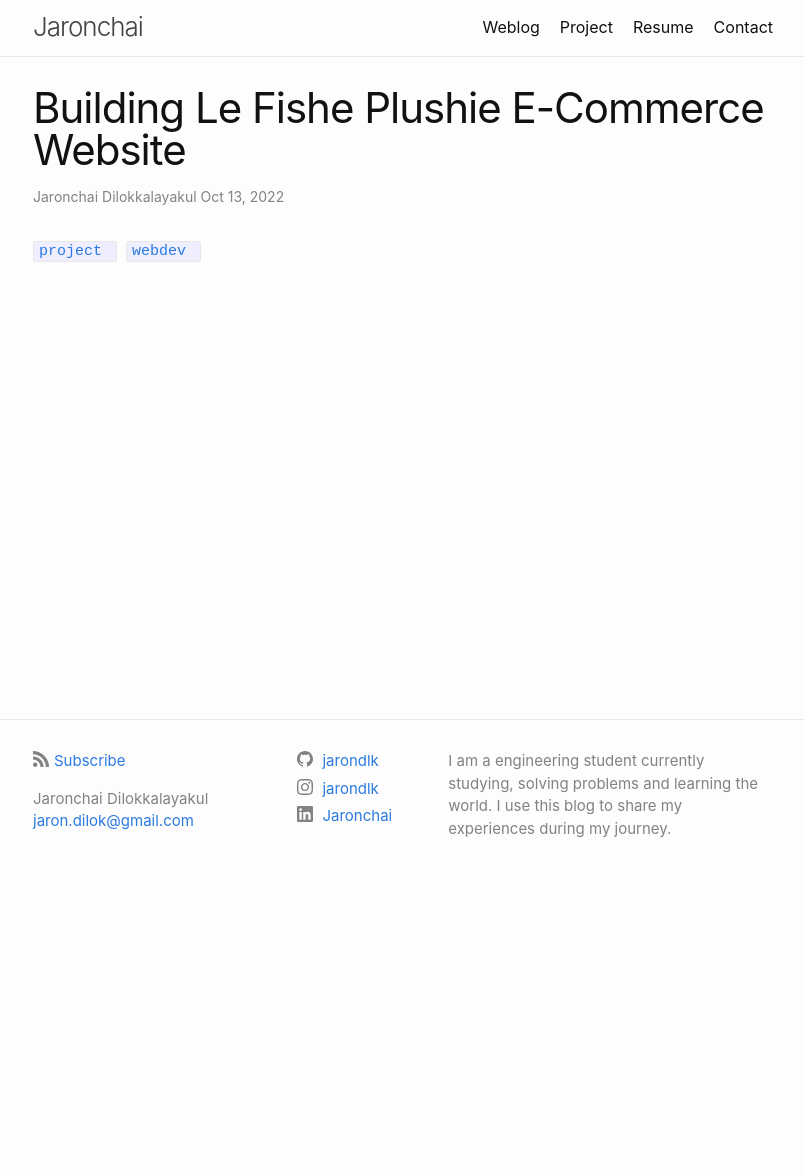
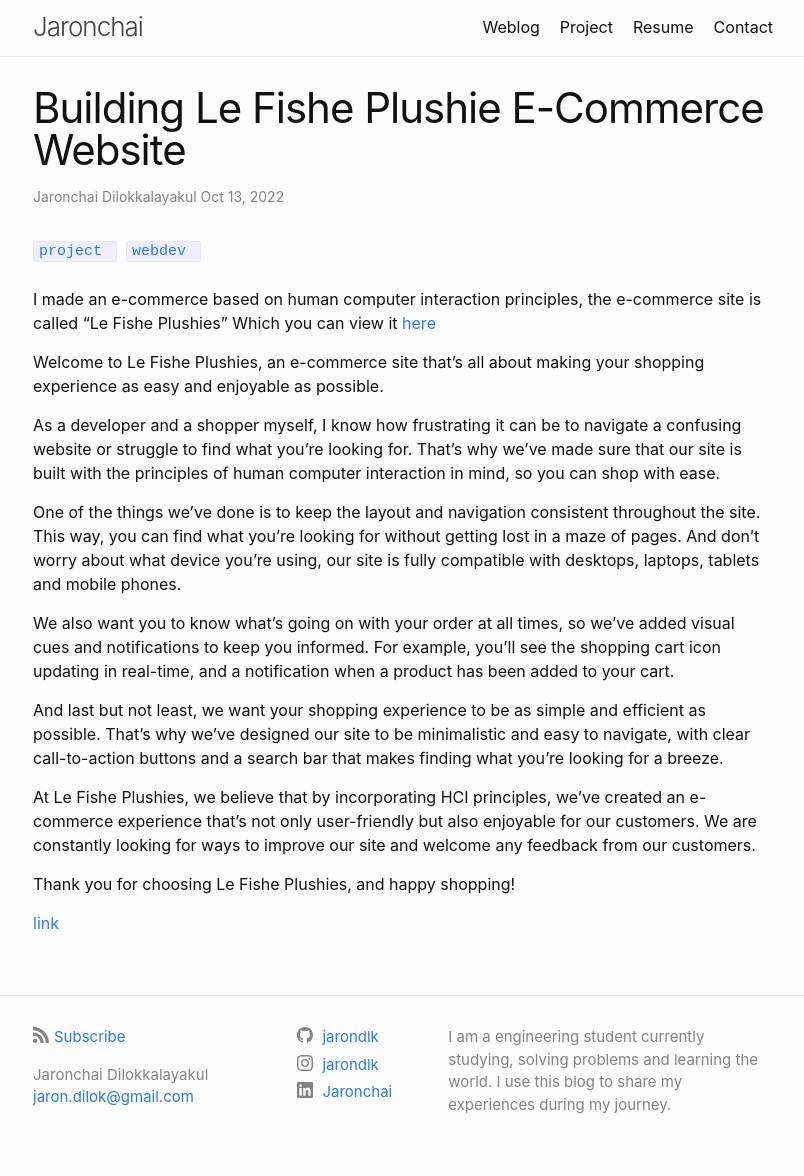
Before and after one commit to jarondlk/jaronchai-blog, a Jekyll site: the page built from _posts/2022-10-14-le-fishe-plushies.markdown, in a window 1280 px wide. Shown: the whole page, without its empty margins (237-1041 px from the left). Built offline with Jekyll 4.4.1, drawn with Linux system fonts in a browser that asks for light colours; comment, search, counter and statistics services are not loaded; before the commit the page ends 900 px from its top, so only the background shows below that.

Commit message:
Add le fishe blog

```diff
--- a/_posts/2022-10-14-le-fishe-plushies.markdown
+++ b/_posts/2022-10-14-le-fishe-plushies.markdown
@@ -5,3 +5,21 @@ date:   2022-10-14 00:00:00 +0700
 tags: project webdev
 comments: true
 ---
+
+I made an e-commerce based on human computer interaction principles, the e-commerce site is called "Le Fishe Plushies" Which you can view it [here](link)
+
+Welcome to Le Fishe Plushies, an e-commerce site that's all about making your shopping experience as easy and enjoyable as possible.
+
+As a developer and a shopper myself, I know how frustrating it can be to navigate a confusing website or struggle to find what you're looking for. That's why we've made sure that our site is built with the principles of human computer interaction in mind, so you can shop with ease.
+
+One of the things we've done is to keep the layout and navigation consistent throughout the site. This way, you can find what you're looking for without getting lost in a maze of pages. And don't worry about what device you're using, our site is fully compatible with desktops, laptops, tablets and mobile phones.
+
+We also want you to know what's going on with your order at all times, so we've added visual cues and notifications to keep you informed. For example, you'll see the shopping cart icon updating in real-time, and a notification when a product has been added to your cart.
+
+And last but not least, we want your shopping experience to be as simple and efficient as possible. That's why we've designed our site to be minimalistic and easy to navigate, with clear call-to-action buttons and a search bar that makes finding what you're looking for a breeze.
+
+At Le Fishe Plushies, we believe that by incorporating HCI principles, we've created an e-commerce experience that's not only user-friendly but also enjoyable for our customers. We are constantly looking for ways to improve our site and welcome any feedback from our customers.
+
+Thank you for choosing Le Fishe Plushies, and happy shopping!
+
+[link](https://jarondlk.github.io/le-fishe-plushies/)
```
